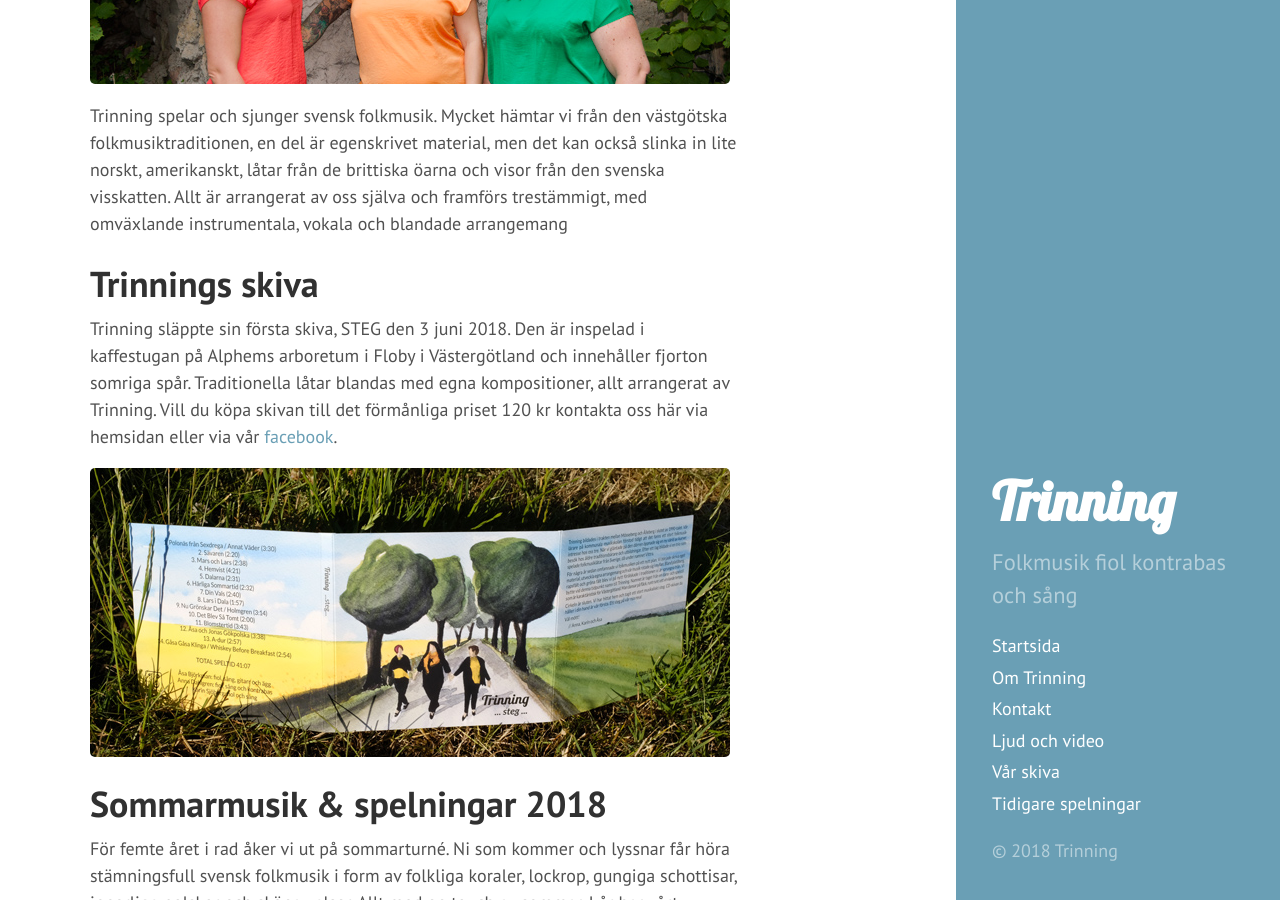
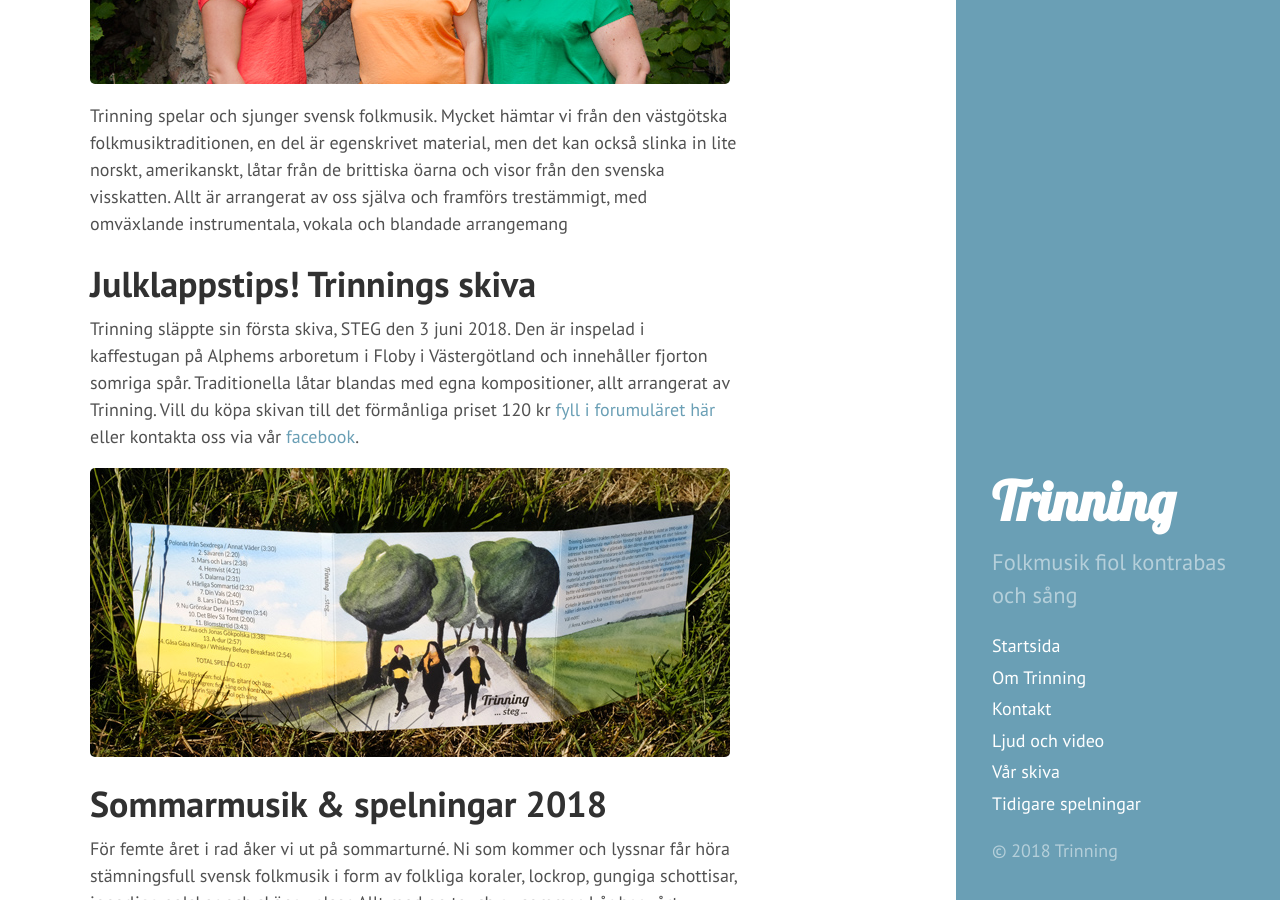
Before and after one commit to trinning/trinning.github.io, a Jekyll site: the page built from index.md, in a window 1280 px wide and 900 px high, scrolled down 333 px. Built offline with Jekyll 4.4.1, drawn with Linux system fonts in a browser that asks for light colours.

Commit message:
link till skivan

```diff
--- a/index.md
+++ b/index.md
@@ -11,8 +11,8 @@ published: true
 Trinning spelar och sjunger svensk folkmusik. Mycket hämtar vi från den västgötska folkmusiktraditionen, en del är egenskrivet material, men det kan också slinka
 in lite norskt, amerikanskt, låtar från de brittiska öarna och visor från den svenska visskatten. Allt är arrangerat av oss själva och framförs trestämmigt, med omväxlande instrumentala, vokala och blandade arrangemang
 
-# Trinnings skiva
-Trinning släppte sin första skiva, STEG den 3 juni 2018. Den är inspelad i kaffestugan på Alphems arboretum i Floby i Västergötland och innehåller fjorton somriga spår. Traditionella låtar blandas med egna kompositioner, allt arrangerat av Trinning. Vill du köpa skivan till det förmånliga priset 120 kr kontakta oss här via hemsidan eller via vår [facebook](https://www.facebook.com/trinningfolk/).
+# Julklappstips! Trinnings skiva
+Trinning släppte sin första skiva, STEG den 3 juni 2018. Den är inspelad i kaffestugan på Alphems arboretum i Floby i Västergötland och innehåller fjorton somriga spår. Traditionella låtar blandas med egna kompositioner, allt arrangerat av Trinning. Vill du köpa skivan till det förmånliga priset 120 kr [fyll i forumuläret här](/skivor) eller kontakta oss via vår [facebook](https://www.facebook.com/trinningfolk/).
 
 ![Trinnings skiva STEG]({{site.baseurl}}//assets/CD-steg.jpg)
 
```
